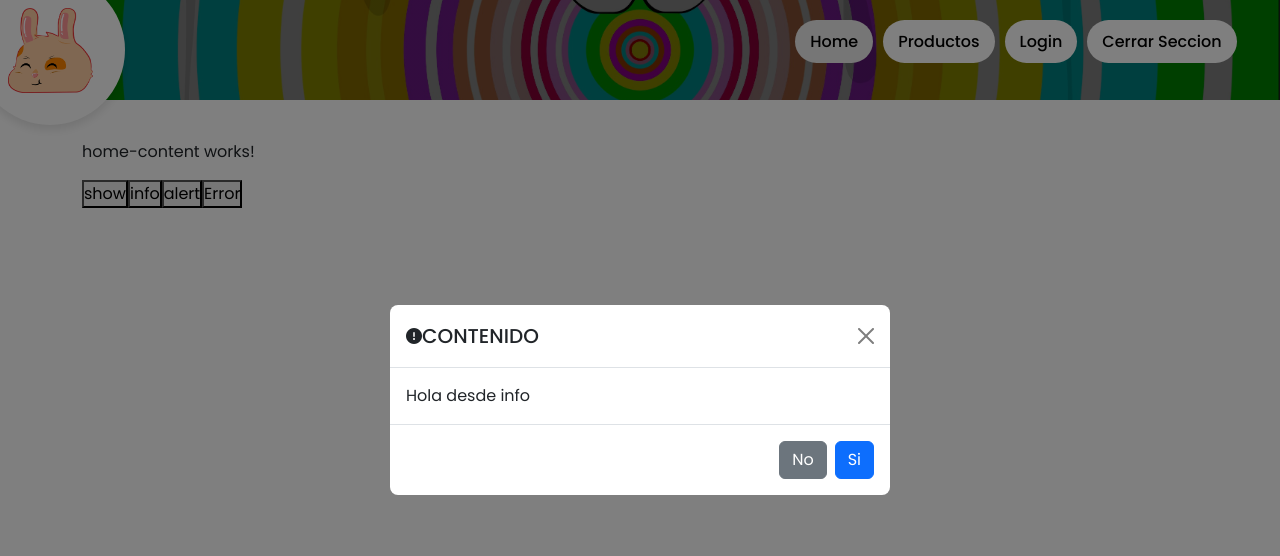
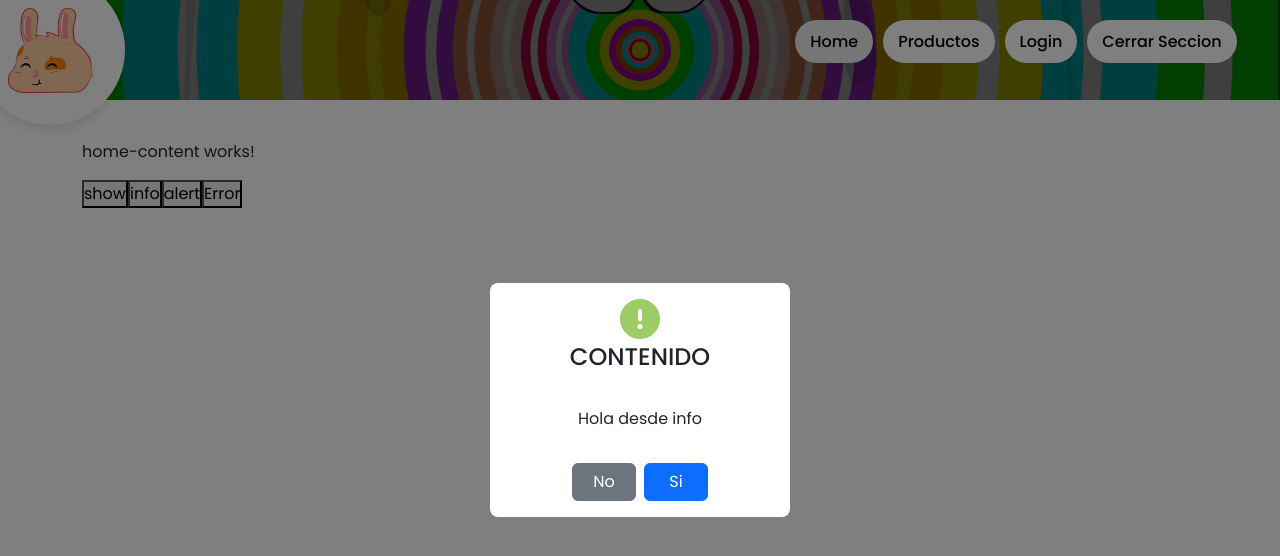
Before and after one commit to KevinGalindo/qiut-ng, an Angular app: page / in a window 1280 px wide. Both pictures are taken after a click on the button "info". Shown: the top 556 px of the page. Built offline with nearby package versions, Linux system fonts and the light colour scheme.

Commit message:
Congigurando css modal

```diff
--- a/src/app/components/dialog-modal/dialog-modal.component.html
+++ b/src/app/components/dialog-modal/dialog-modal.component.html
@@ -44,10 +44,11 @@
         <div class="modal-content">
         <div class="modal-header">
 
-            <i class="fa-solid {{icon.class}}"></i>
+            <i class="fa-solid {{icon.class}} {{icon.color}}"></i>
 
             <h5 class="modal-title" id="exampleModalLabel">{{data.title || 'Mensaje del sistema'}}</h5>
-            <button type="button" class="btn-close" data-bs-dismiss="modal" aria-label="Close"></button>
+
+            <!-- <button type="button" class="btn-close" data-bs-dismiss="modal" aria-label="Close"></button> -->
         </div>
         <div class="modal-body">
             {{data.content}}
--- a/src/app/components/dialog-modal/dialog-modal.component.scss
+++ b/src/app/components/dialog-modal/dialog-modal.component.scss
@@ -1,14 +1,59 @@
 .modal-content{
     border: none;
+    width: auto;
+    min-width: 300px;
+}
 
+.modal-dialog-centered{
+    justify-content: center;
+    width: auto;
+}
 .modal-dialog{
+
     .modal-header{
+        display: flex;
+        flex-direction: column;
+        align-items: center;
+        border: none;
+
+        column-gap: 10px;
+
         i{
             font-size: 40px !important;
+            color: #4fc3f7;
+
+                &.color-danger{
+                    font-size: 4.5rem;
+                    color: var(--color-red-danger);
                 }
+                &.color-info{
+                    font-size: 4.5rem;
+                    color: #9ccc65;
+                }
+                &.color-alert{
+                    font-size: 4.5rem;
+                    color: #fbc02d;
+                }
+        }
+
         .modal-title{
             font-size: 1.5rem;
         }
     }
+
+    .modal-body{
+        display: flex;
+        justify-content: center;
+    }
+
+    .modal-footer{
+        justify-content: center;
+        border: none;
+
+
+
+        button{
+            min-width: 4em;
         }
     }
+}
--- a/src/app/components/dialog-modal/dialog-modal.service.ts
+++ b/src/app/components/dialog-modal/dialog-modal.service.ts
@@ -10,7 +10,12 @@ export class DialogModalService {
 
 
   show(config:{ content:string, title?:string }): void {
+    const icon = {
+      class: 'fa-bell',
+      color: '',
+    }
 
+    DialogModalConfig.icon = icon;
     DialogModalConfig.data = config;
     DialogModalConfig.show();
 
```
Lines whose indentation alone changed are shown as unchanged.
